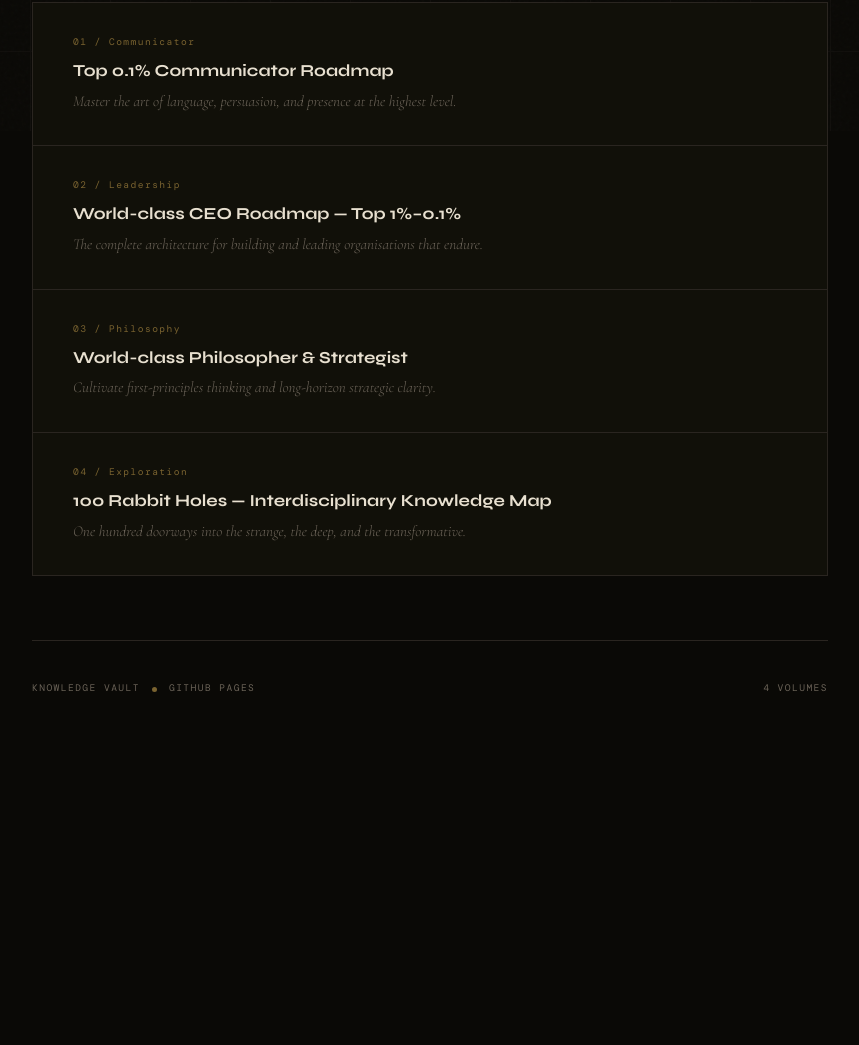
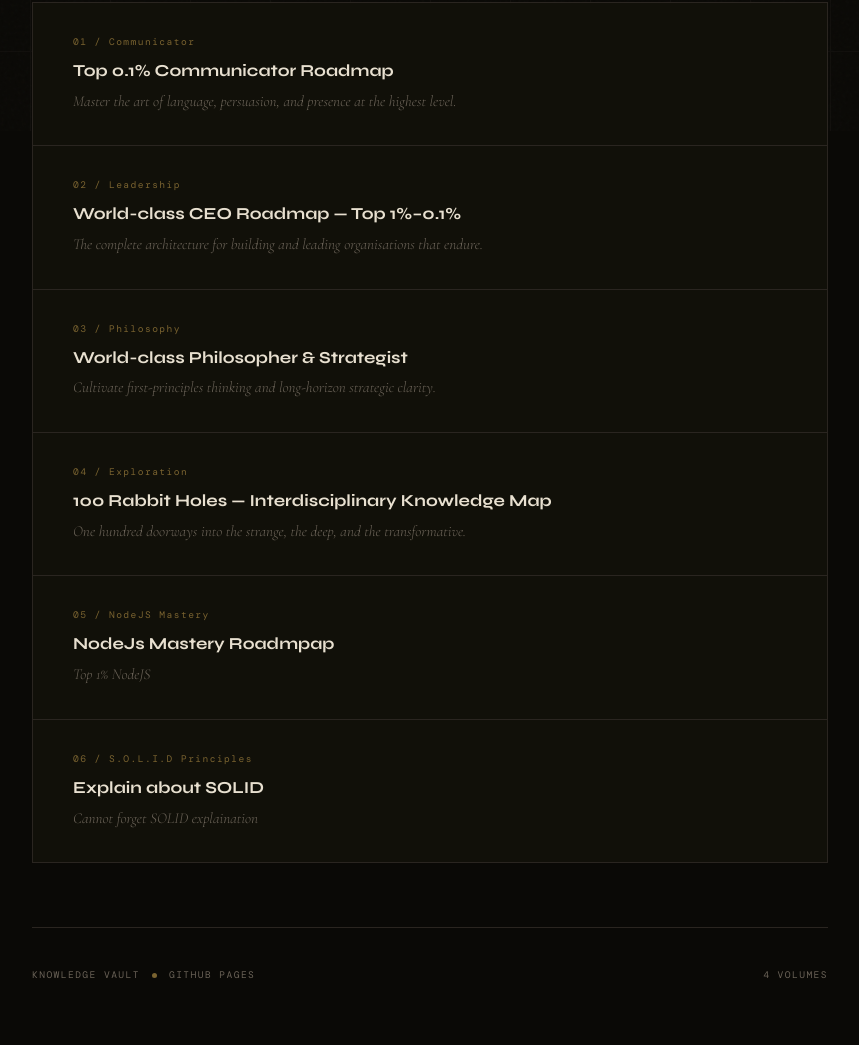
Before and after one commit to maxubrq/roadmaps, a plain HTML site: page index.html in a window 1280 px wide. Shown: the part 669-1714 px from the top of the page, without its empty margins (210-1069 px from the left). Before the commit the page ends 1427 px from the top, so only its background shows below. Drawn offline with nearby package versions, Linux system fonts and the light colour scheme; a web font is replaced by a local one.

Commit message:
Add NodeJS Mastery and S.O.L.I.D Principles links

```diff
--- a/index.html
+++ b/index.html
@@ -321,6 +321,20 @@
           <span class="card-arrow">→</span>
         </a>
 
+        <a href="roadmaps/nodejs-mastery-roadmap.html" class="card">
+          <span class="card-index">05 / NodeJS Mastery</span>
+          <div class="card-title">NodeJs Mastery Roadmpap</div>
+          <p class="card-desc">Top 1% NodeJS</p>
+          <span class="card-arrow">→</span>
+        </a>
+
+        <a href="roadmaps/solid-principles.html" class="card">
+          <span class="card-index">06 / S.O.L.I.D Principles</span>
+          <div class="card-title">Explain about SOLID</div>
+          <p class="card-desc">Cannot forget SOLID explaination</p>
+          <span class="card-arrow">→</span>
+        </a>
+
       </div>
     </nav>
 
```
